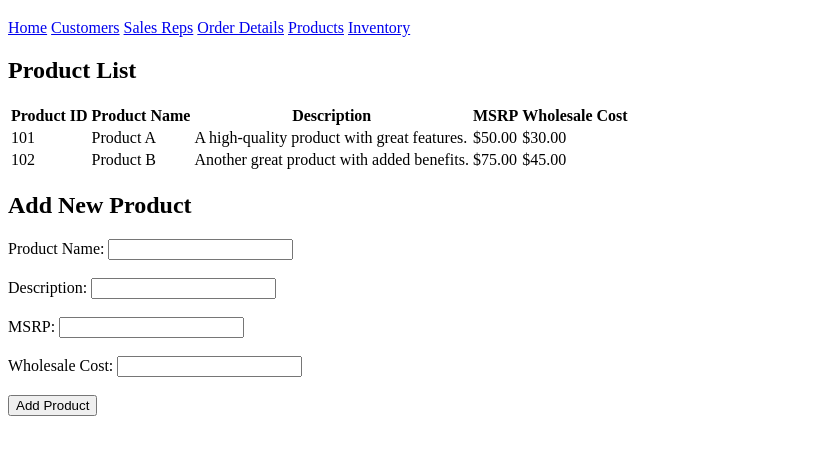
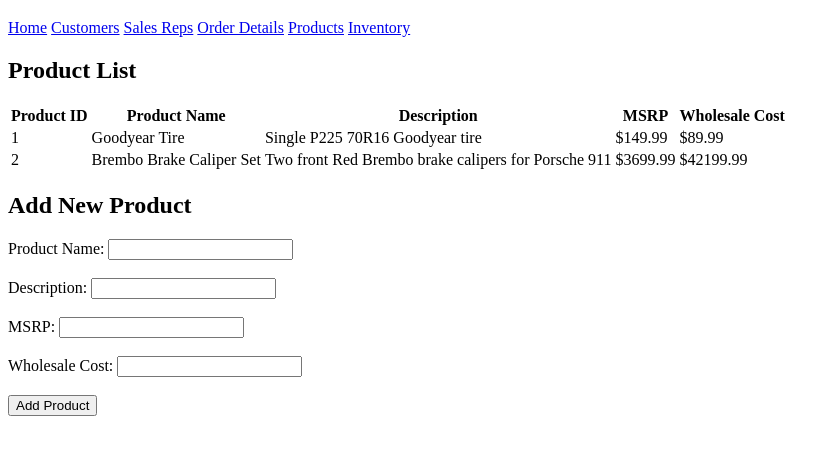
Before and after one commit to RebelRhiannon/HTML-Step-3, a plain HTML site: page products.html in a window 1280 px wide. Shown: the part 61-516 px from the top of the page, without its empty margins (0-840 px from the left). Drawn offline with Linux system fonts and the light colour scheme.

Commit message:
Added data to table (hardcoded) for display purposes

```diff
--- a/products.html
+++ b/products.html
@@ -36,18 +36,18 @@
         <tbody>
             <!-- Sample product data (to be dynamically generated with backend data) -->
             <tr>
-                <td>101</td>
-                <td>Product A</td>
-                <td>A high-quality product with great features.</td>
-                <td>$50.00</td>
-                <td>$30.00</td>
+                <td>1</td>
+                <td>Goodyear Tire</td>
+                <td>Single P225 70R16 Goodyear tire</td>
+                <td>$149.99</td>
+                <td>$89.99</td>
             </tr>
             <tr>
-                <td>102</td>
-                <td>Product B</td>
-                <td>Another great product with added benefits.</td>
-                <td>$75.00</td>
-                <td>$45.00</td>
+                <td>2</td>
+                <td>Brembo Brake Caliper Set</td>
+                <td>Two front Red Brembo brake calipers for Porsche 911</td>
+                <td>$3699.99</td>
+                <td>$42199.99</td>
             </tr>
         </tbody>
     </table>
```
Also changed, not shown: customers.html (+10 -10 lines), inventory.html (+2 -2 lines), orders.html (+7 -1 lines), sales_reps.html (+6 -0 lines).
